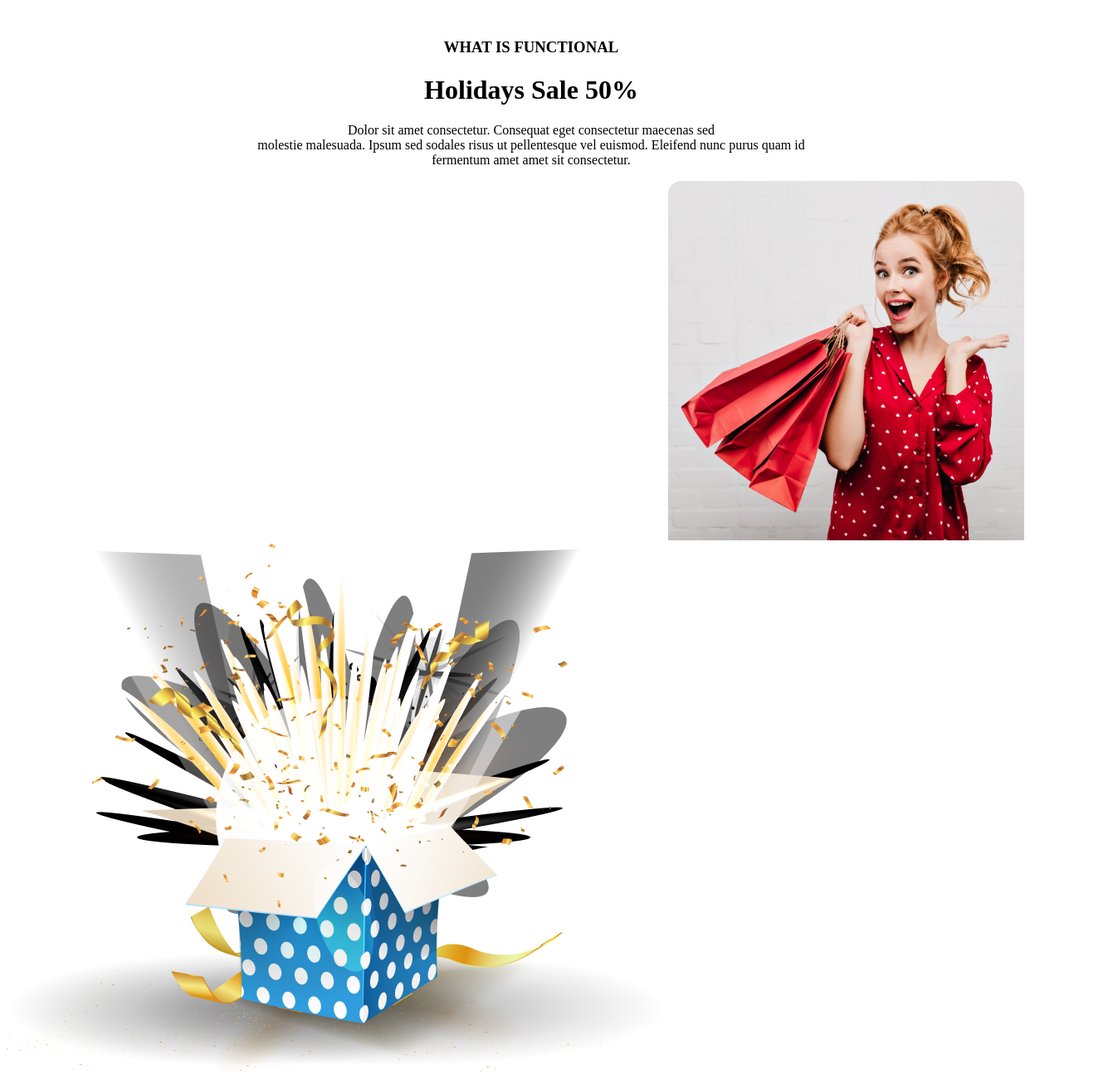
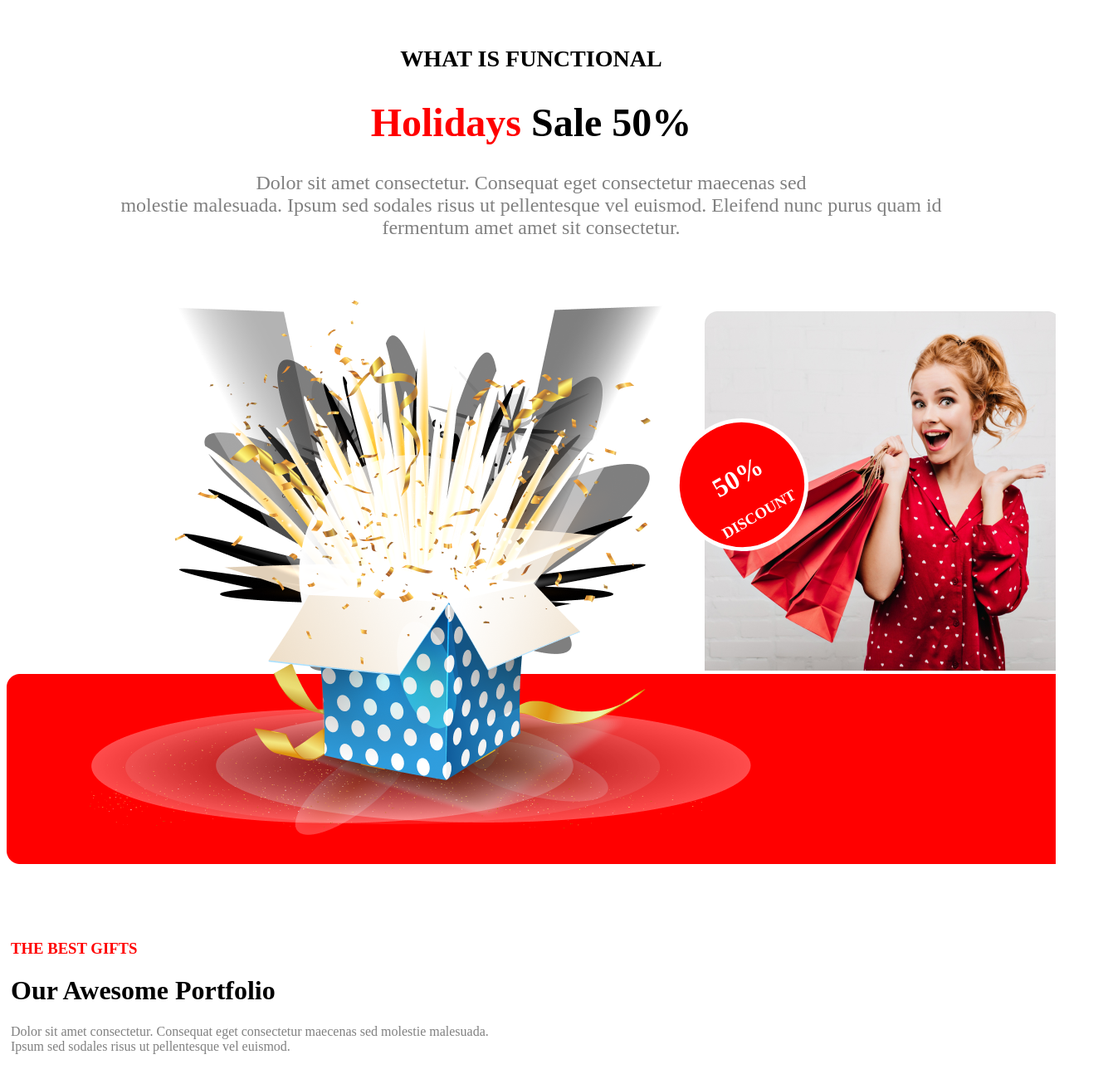
Before and after one commit to jannat709/new-year-new-mission, a plain HTML site: page index.html in a window 1280 px wide. Shown: the part 3220-4520 px from the top of the page at 83% size, 1335 px wide, since content can reach past the window. Drawn offline with Linux system fonts and the light colour scheme; a web font is replaced by a local one.

Commit message:
added interesting products

```diff
--- a/index.html
+++ b/index.html
@@ -45,7 +45,7 @@
             <div class="midnight-content inset-0">
                 <div class="midnight-text-container">
                     <h1 class="mn-h">Welcome to <br> midnight party</h1>
-                    <p>Dolor sit amet consectetur. Consequat eget consectetur maecenas sed molestie malesuada. <br>
+                    <p class="mp">Dolor sit amet consectetur. Consequat eget consectetur maecenas sed molestie malesuada. <br>
                         Ipsum sed sodales risus ut pellentesque vel euismod. </p>
                     <button class="party-btn">Join Now</button>
                 </div>
@@ -92,12 +92,19 @@
         </div>
 <!-- holiday sale -->
         <div class="hs-container">
-            <div>
+            <div class="hs-content">
                 <h3>WHAT IS FUNCTIONAL</h3>
-                <h1>Holidays Sale 50%</h1>
+                <h1><span style="color: #FF0000;">Holidays</span> Sale 50%</h1>
                 <p>Dolor sit amet consectetur. Consequat eget consectetur maecenas sed <br>
                     molestie malesuada. Ipsum sed sodales risus ut pellentesque vel euismod. Eleifend nunc purus quam id <br> fermentum amet amet sit consectetur.</p>
             </div>
+            <div class="discount-sale">
+                <div class="discount border">
+                    <h1>50%</h1>
+                    <h3>DISCOUNT</h3>
+                </div>
+            </div>
+            <div class="hs-img">
                 <div class="women">
                     <img src="resources/Rectangle 1.png" alt="">
                 </div>
@@ -108,6 +115,39 @@
                     <img src="resources/Rectangle 2.png" alt="">
                 </div>
             </div>
+        </div>
+        <!-- THE BEST GIFTS -->
+    <div class="tbg">
+        <div class="gift-container">
+            <h3 class="dh">THE BEST GIFTS</h3>
+            <b><h1>Our Awesome Portfolio</h1></b>
+            <p>
+                Dolor sit amet consectetur. Consequat eget consectetur maecenas sed molestie malesuada. <br> Ipsum sed sodales risus ut pellentesque vel euismod.
+            </p>
+        </div>
+        <div class="best-gifts">
+            <div>
+                <img src="resources/Rectangle 3.png" alt="">
+            </div>
+            <div>
+                <img src="resources/Rectangle 4.png" alt="">
+            </div>
+            <div>
+                <img src="resources/Rectangle 5.png" alt="">
+            </div>
+        </div>
+        <div class="best-gifts">
+            <div>
+                <img src="resources/Rectangle 6.png" alt="">
+            </div>
+            <div>
+                <img src="resources/Rectangle 7.png" alt="">
+            </div>
+            <div>
+                <img src="resources/Rectangle 8.png" alt="">
+        </div>
+        </div>
+    </div>
     </main>
     <footer></footer>
 </body>
--- a/style.css
+++ b/style.css
@@ -1,3 +1,9 @@
+p{
+  color: gray;
+}
+.mp{
+  color: white;
+}
 .newyear-container{
   width: 100%;
   height: 700px;
@@ -139,14 +145,53 @@
   text-align: center;
   padding-top: 50px;
 }
+.hs-content{
+  font-size: x-large;
+}
+.hs-img{
+  overflow: hidden;
+  padding-top: 5%;
+}
 .women{
-  padding-left: 55%;
+  padding-left: 58.5%;
   width: 50%;
 }
 .gift{
   padding-right: 40%;
   width: 50%;
+  height: 50%;
+  position: absolute;
+  translate: 100px -450px;
 }
-.line{
-  top: -50%;
+.discount-sale{
+  position: absolute;
+  padding-left: 63%;
+  padding-top: 15%;
+  font-weight: bolder;
+  font-size: 16px;
 }
+.discount{
+  background-color: #FF0000;
+  color: white;
+  padding: 25px;
+  rotate: -30deg;
+  border-radius: 50%;
+  height: 100px;
+  width: 100px;
+}
+.border{
+  border: 5px solid white;
+  border-radius: 50%;
+}
+.tbg{
+  padding-top: 5%;
+}
+.gift-container{
+  text-align: left;
+  padding: 5px;
+}
+.best-gifts{
+  display: flex;
+  gap: 15px;
+  padding-top: 1%;
+}
```
Also changed, not shown: 1 other file. Lines whose indentation alone changed are shown as unchanged.
